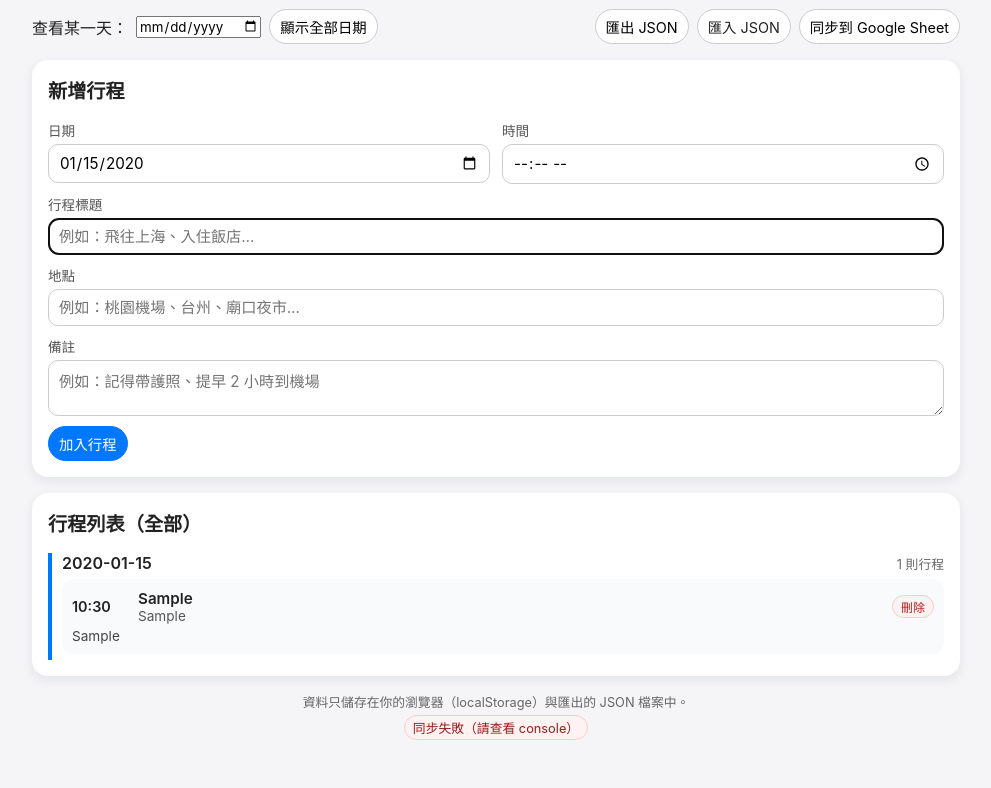
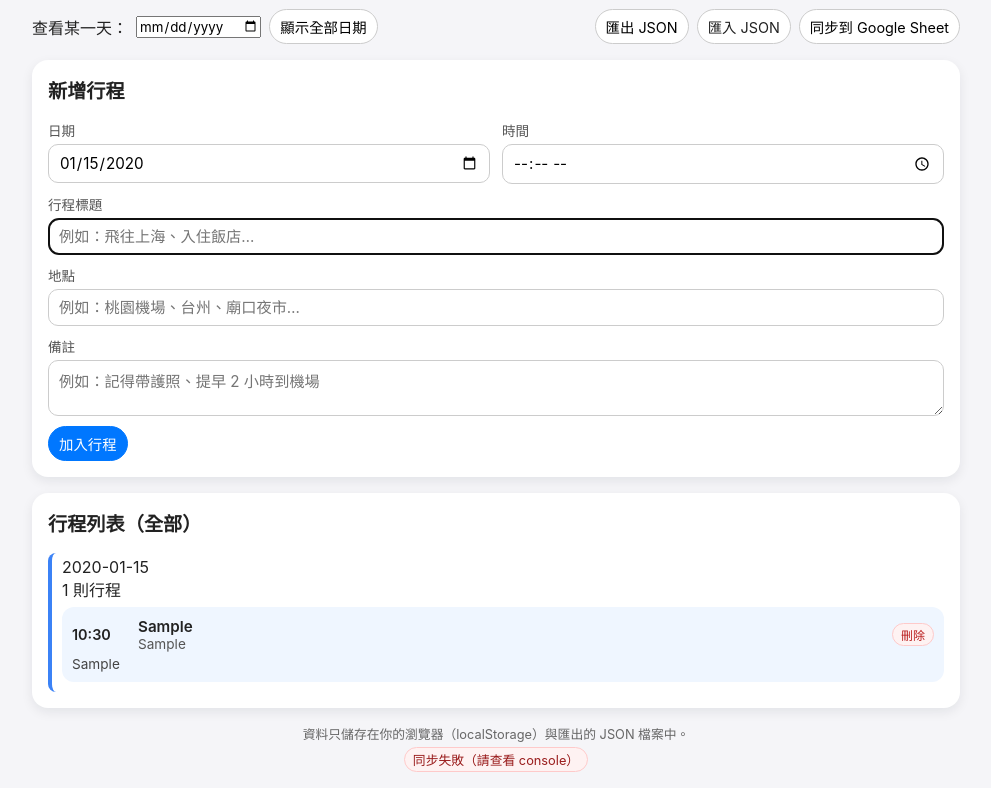
Before and after one commit to itmckira/travelplan_g1125, a plain HTML site: page index.html in a window 1280 px wide. Both pictures are taken after typing "2020-01-15", "10:30", "Sample", "Sample", "Sample" into the empty fields and a click on the button "加入行程". Shown: the part 101-889 px from the top of the page, without its empty margins (144-1135 px from the left). Before the commit the page ends 857 px from the top, so only its background shows below. Drawn offline with Linux system fonts and the light colour scheme; no server answers.

Commit message:
create date group color
create date group color

```diff
--- a/app.js
+++ b/app.js
@@ -285,10 +285,14 @@ function render() {
     byDate[it.date].push(it);
   });
 
-  const dates = Object.keys(byDate).sort();
-  dates.forEach((date) => {
+	const dates = Object.keys(byDate).sort();
+	dates.forEach((date, idx) => {
     const group = document.createElement("div");
     group.className = "date-group";
+
+    // 根據日期順序輪流上顏色，同一天共用同一色
+    const colorIndex = idx % 4; // 對應 CSS 的 date-color-0 ~ 3
+    group.classList.add(`date-color-${colorIndex}`);
 
     const header = document.createElement("div");
     header.className = "date-group-header";
--- a/style.css
+++ b/style.css
@@ -148,23 +148,44 @@ button:hover {
 .date-group {
   border-left: 4px solid #0077ff;
   padding-left: 10px;
+  padding-top: 4px;
+  padding-bottom: 4px;
+  border-radius: 8px;
 }
 
-.date-group-header {
-  display: flex;
-  justify-content: space-between;
-  align-items: baseline;
-  margin-bottom: 4px;
+/* 每個日期群組的配色（同一天用同一色） */
+.date-group.date-color-0 {
+  border-left-color: #3b82f6;
 }
 
-.date-group-title {
-  font-weight: 600;
+.date-group.date-color-0 .item-card {
+  background: #eff6ff;
 }
 
-.date-group-count {
-  font-size: 0.8rem;
-  color: #666;
+.date-group.date-color-1 {
+  border-left-color: #10b981;
 }
+
+.date-group.date-color-1 .item-card {
+  background: #ecfdf3;
+}
+
+.date-group.date-color-2 {
+  border-left-color: #f59e0b;
+}
+
+.date-group.date-color-2 .item-card {
+  background: #fffbeb;
+}
+
+.date-group.date-color-3 {
+  border-left-color: #8b5cf6;
+}
+
+.date-group.date-color-3 .item-card {
+  background: #f5f3ff;
+}
+
 
 .item-card {
   background: #f9fafb;
```
